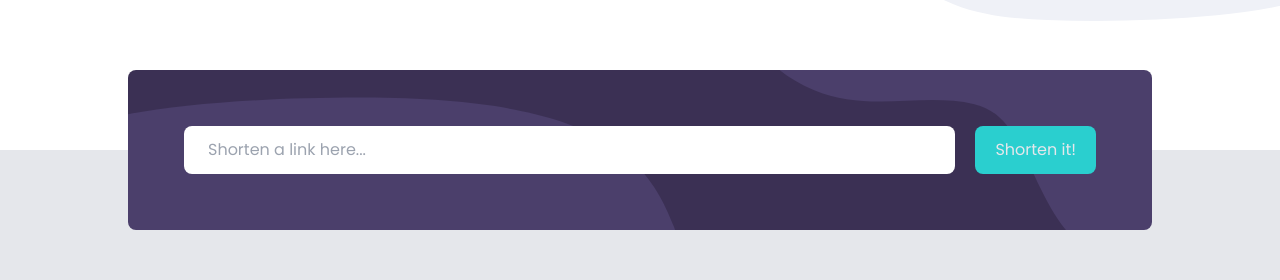
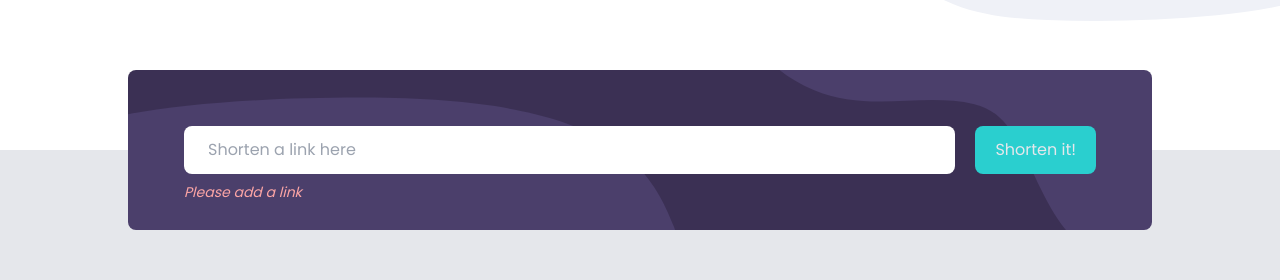
Before and after one commit to radoRandriamahandry/url-shorening, a Vue app: page / in a window 1280 px wide. Shown: the part 650-930 px from the top of the page. Built offline with nearby package versions, Linux system fonts and the light colour scheme.

Commit message:
feat: handle error on the input

```diff
--- a/src/components/UI/ShortenInput.vue
+++ b/src/components/UI/ShortenInput.vue
@@ -3,7 +3,7 @@
     class="z-10 grid w-full max-w-screen-lg px-10 mx-auto  xl:px-0 place-items-center sm:mt-0"
   >
     <div
-      class="relative flex flex-col w-full gap-5 p-10 overflow-hidden rounded-lg  md:bg-desktop-shorten md:bg-cover bg-primary-violet md:flex-row md:p-14"
+      class="relative w-full p-10 overflow-hidden rounded-lg  md:bg-desktop-shorten md:bg-cover bg-primary-violet md:p-14"
     >
       <img
         class="absolute top-0 right-0 z-0 w-[70%] md:hidden"
@@ -11,30 +11,65 @@
         alt=""
         srcset=""
       />
-      <input
-        type="text"
-        placeholder="Shorten a link here..."
-        class="z-10 w-full px-6 py-4 text-xl rounded-lg md:text-base md:py-3"
-      />
-      <button class="z-10 flex-shrink-0 rounded-lg btn" @click="shortenLink">
-        Shorten it!
-      </button>
+      <div class="flex flex-col gap-5 md:flex-row">
+        <!-- Input for small screen with dynamic placeholder in order to display an error message inside the input -->
+        <input
+          v-model="link"
+          type="text"
+          :placeholder="placeholder"
+          class="z-10 w-full px-6 py-4 text-xl rounded-lg md:hidden"
+          :class="[hasError && 'ring ring-red-400 placeholder-red-300']"
+        />
+        <!-- Input for large screen with static placeholder -->
+        <input
+          v-model="link"
+          type="text"
+          placeholder="Shorten a link here"
+          class="z-10 hidden w-full px-6 rounded-lg md:block"
+          :class="[hasError && 'ring ring-red-400 placeholder-red-300']"
+        />
+        <button
+          class="z-10 flex-shrink-0 rounded-lg btn"
+          @click="shortenLink()"
+        >
+          <span v-if="!isLoading">Shorten it!</span>
+          <span v-else>Processing...</span>
+        </button>
+      </div>
+      <p class="absolute hidden text-sm italic text-red-300 bottom-7 md:block">
+        Please add a link
+      </p>
     </div>
   </section>
 </template>
 
 <script>
+import { ref } from "@vue/reactivity"
 import useAPI from "../../composables/useAPI.js"
+import { computed } from "vue"
 
 export default {
   setup() {
-    const { fetchData } = useAPI()
+    const link = ref("")
+    const hasError = ref(false)
+    const placeholder = computed(() => {
+      return hasError.value ? "Please Enter a link" : "Shorten a link here..."
+    })
 
-    const shortenLink = () => {
-      fetchData()
+    const { isLoading, fetchData } = useAPI()
+
+    const shortenLink = async () => {
+      hasError.value = false
+      if (link.value !== "") {
+        await fetchData(link.value)
+        link.value = ""
+      } else {
+        hasError.value = true
+        console.log("Empty link")
+      }
     }
 
-    return { shortenLink }
+    return { link, hasError, isLoading, placeholder, shortenLink }
   },
 }
 </script>
--- a/src/composables/useAPI.js
+++ b/src/composables/useAPI.js
@@ -3,7 +3,7 @@ import axios from "axios"
 
 /**
  * Consume the api.shrtco.de/v2 API
- * Get a shorten link
+ * Documentation : https://shrtco.de/docs/
  * TODO: add try catch
  * TODO: add loading status
  * TODO: disable the BUTTON when loading the data and add a loading spinner
@@ -12,17 +12,19 @@ import axios from "axios"
  */
 const useAPI = () => {
   const urlAPI = "https://api.shrtco.de/v2/shorten"
-  const params = "https://9anime.to/watch/to-your-eternity.q1on?ep=8"
+  // const urlToShorten = "https://github.com/radoRandriamahandry/url-shorening"
 
   const isLoading = ref(false)
 
   let shortenLink = ""
 
-  const fetchData = async () => {
+  const fetchData = async (urlToShorten) => {
     try {
+      console.log("start fetching data")
       isLoading.value = true
-      const res = await axios.get(`${urlAPI}?url=${params}`)
+      const res = await axios.get(`${urlAPI}?url=${urlToShorten}`)
       shortenLink = res.data.result.full_short_link
+      console.log("shorten link : ", shortenLink)
       isLoading.value = false
     } catch (error) {
       console.log(error)
--- a/src/index.css
+++ b/src/index.css
@@ -11,7 +11,7 @@
     -webkit-text-size-adjust: 100%;
   }
   .btn {
-    @apply px-8 py-4 text-xl font-semibold text-gray-200 transition-all duration-150 ease-in md:py-3 md:px-5 bg-primary-cyan md:font-normal md:text-base hover:bg-opacity-60 hover:text-white;
+    @apply px-8 py-4 text-xl font-semibold text-gray-200 transition-all duration-150 ease-in md:py-3 md:px-5 bg-primary-cyan md:font-normal md:text-base hover:bg-opacity-60 hover:text-white focus:outline-none focus:ring focus:ring-primary-cyan focus:ring-opacity-50;
   }
   p {
     @apply text-neutral-violet;
```
